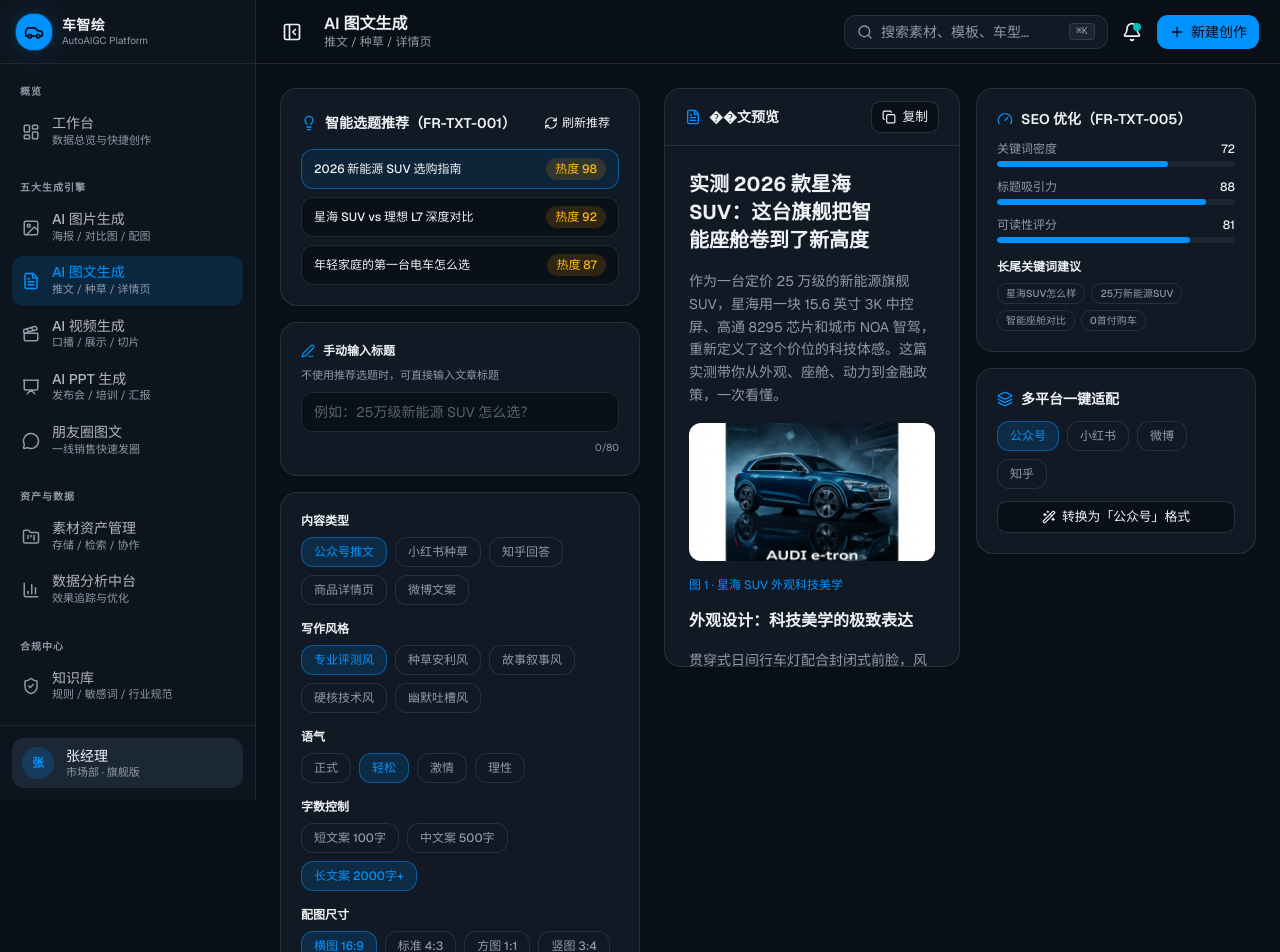
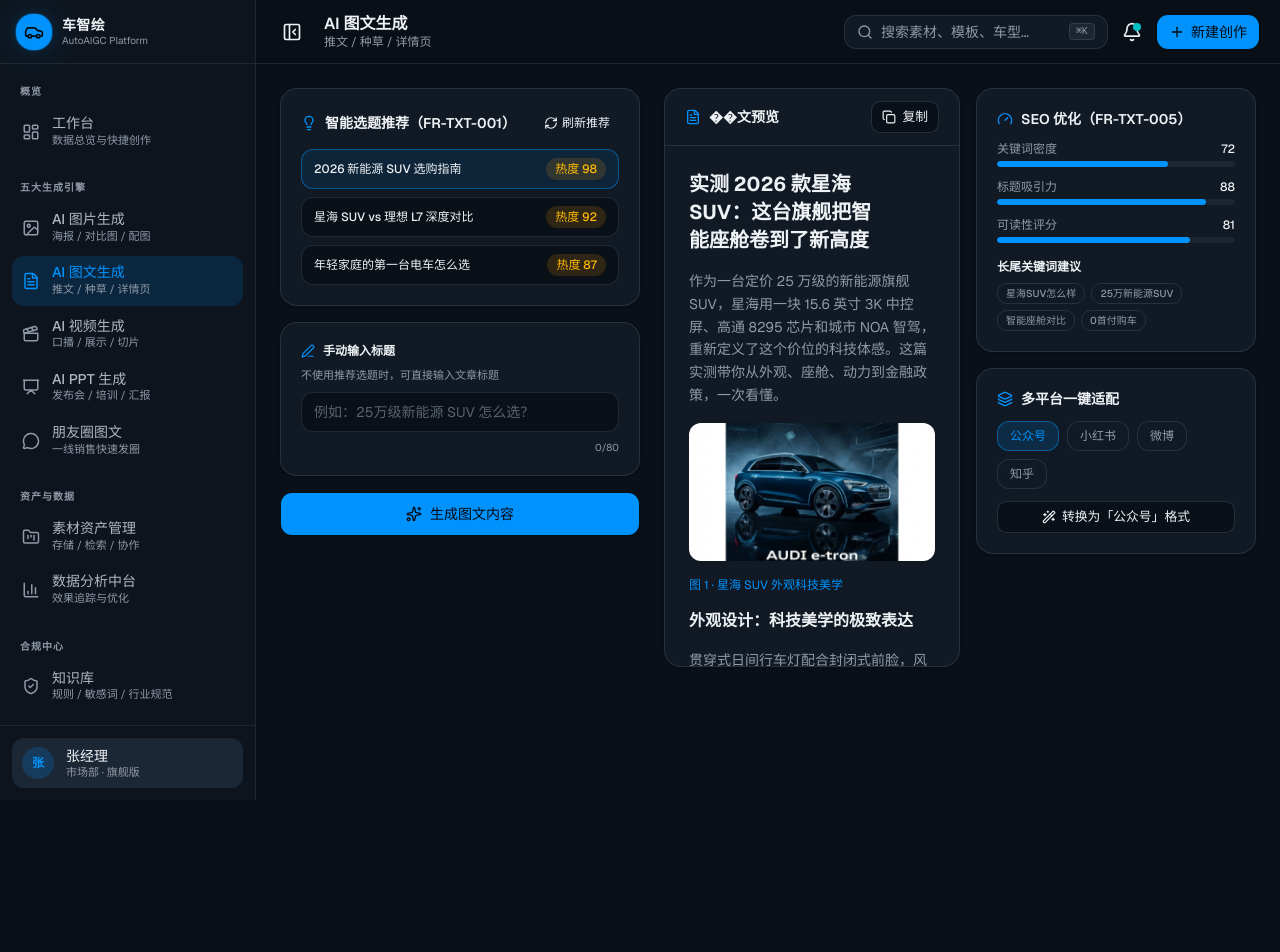
Before and after one commit to yangyang0723-ai/autoaigc, a Next.js app: page /text in a window 1280 px wide. Shown: the top 952 px of the page. After the commit the page ends 800 px from the top, so only its background shows below. Built offline with nearby package versions, Linux system fonts and the light colour scheme.

Commit message:
feat: remove content type, style, tone, length, and image size chips
Co-authored-by: yangyang0723-ai <307832922+yangyang0723-ai@users.noreply.github.com>

```diff
--- a/app/text/page.tsx
+++ b/app/text/page.tsx
@@ -191,49 +191,6 @@ export default function TextPage() {
             className="h-10 w-full rounded-lg border border-border bg-background px-3 text-sm outline-none transition-colors placeholder:text-muted-foreground/60 focus:border-primary/60 focus:ring-2 focus:ring-primary/15"
           />
           <p className="mt-2 text-right text-[10px] text-muted-foreground">{manualTitle.length}/80</p>
-        </Card>
-
-        <Card className="p-5">
-          <p className="mb-2 text-xs font-semibold">内容类型</p>
-          <div className="mb-4 flex flex-wrap gap-2">
-            {contentTypes.map((c) => (
-              <Chip key={c} active={type === c} onClick={() => setType(c)}>
-                {c}
-              </Chip>
-            ))}
-          </div>
-          <p className="mb-2 text-xs font-semibold">写作风格</p>
-          <div className="mb-4 flex flex-wrap gap-2">
-            {writeStyles.map((s) => (
-              <Chip key={s} active={style === s} onClick={() => setStyle(s)}>
-                {s}
-              </Chip>
-            ))}
-          </div>
-          <p className="mb-2 text-xs font-semibold">语气</p>
-          <div className="mb-4 flex flex-wrap gap-2">
-            {tones.map((t) => (
-              <Chip key={t} active={tone === t} onClick={() => setTone(t)}>
-                {t}
-              </Chip>
-            ))}
-          </div>
-          <p className="mb-2 text-xs font-semibold">字数控制</p>
-          <div className="mb-4 flex flex-wrap gap-2">
-            {lengths.map((l) => (
-              <Chip key={l} active={length === l} onClick={() => setLength(l)}>
-                {l}
-              </Chip>
-            ))}
-          </div>
-          <p className="mb-2 text-xs font-semibold">配图尺寸</p>
-          <div className="flex flex-wrap gap-2">
-            {imageSizes.map((s) => (
-              <Chip key={s.label} active={imageSize.label === s.label} onClick={() => setImageSize(s)}>
-                {s.label}
-              </Chip>
-            ))}
-          </div>
         </Card>
 
         <Button className="h-11 gap-2" onClick={generate} disabled={status === 'generating'}>
@@ -493,24 +450,7 @@ function GenerationProcess({ step }: { step: number }) {
         })}
       </div>
 
-      {/* Streaming skeleton preview */}
-      <div className="space-y-3 border-t border-border p-5">
-        <div className="flex items-center gap-2 text-xs font-medium text-muted-foreground">
-          <PenLine className="size-3.5 text-primary" />
-          实时渲染预览
-        </div>
-        <div className="h-5 w-3/4 animate-pulse rounded bg-muted" />
-        <div className="space-y-2">
-          <div className="h-3 w-full animate-pulse rounded bg-muted" />
-          <div className="h-3 w-11/12 animate-pulse rounded bg-muted" />
-          <div className="h-3 w-4/5 animate-pulse rounded bg-muted" />
-        </div>
-        <div className="aspect-[16/9] w-full animate-pulse rounded-lg bg-muted" />
-        <div className="space-y-2">
-          <div className="h-3 w-full animate-pulse rounded bg-muted" />
-          <div className="h-3 w-2/3 animate-pulse rounded bg-muted" />
-        </div>
-      </div>
+
     </Card>
   )
 }
```
